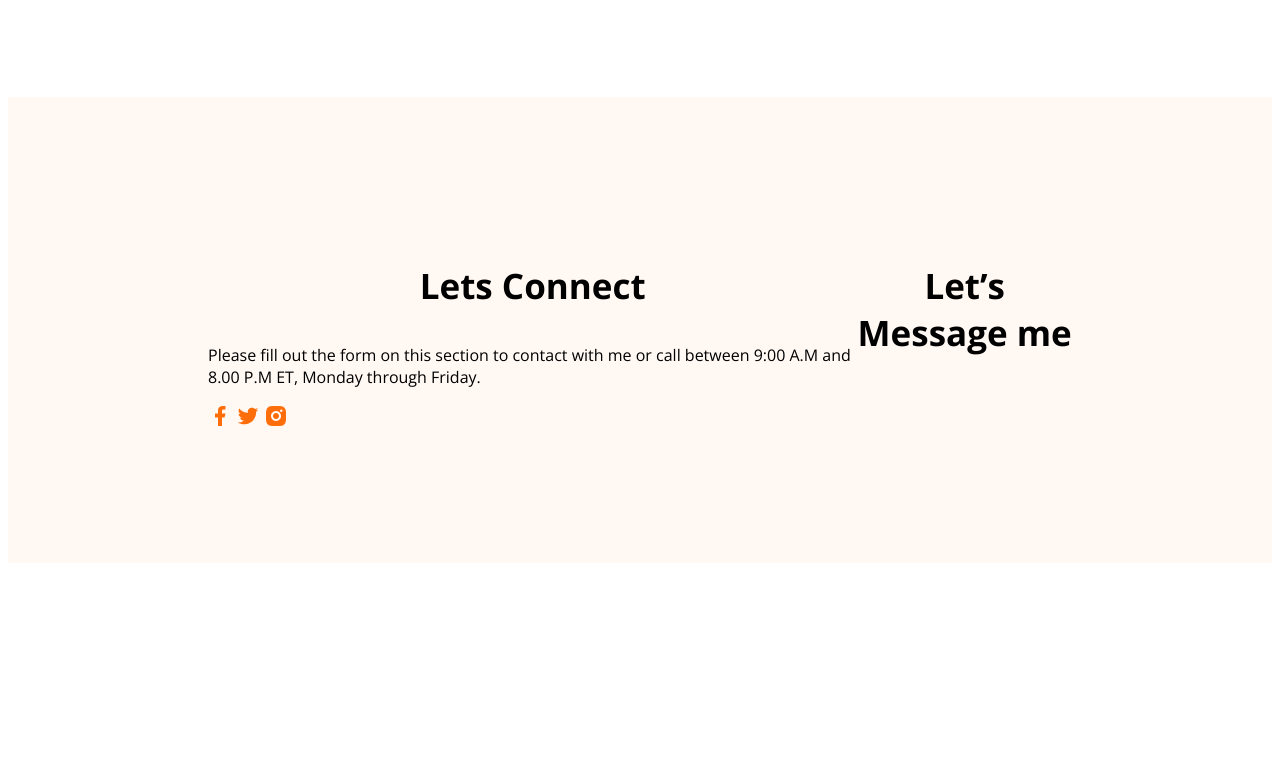
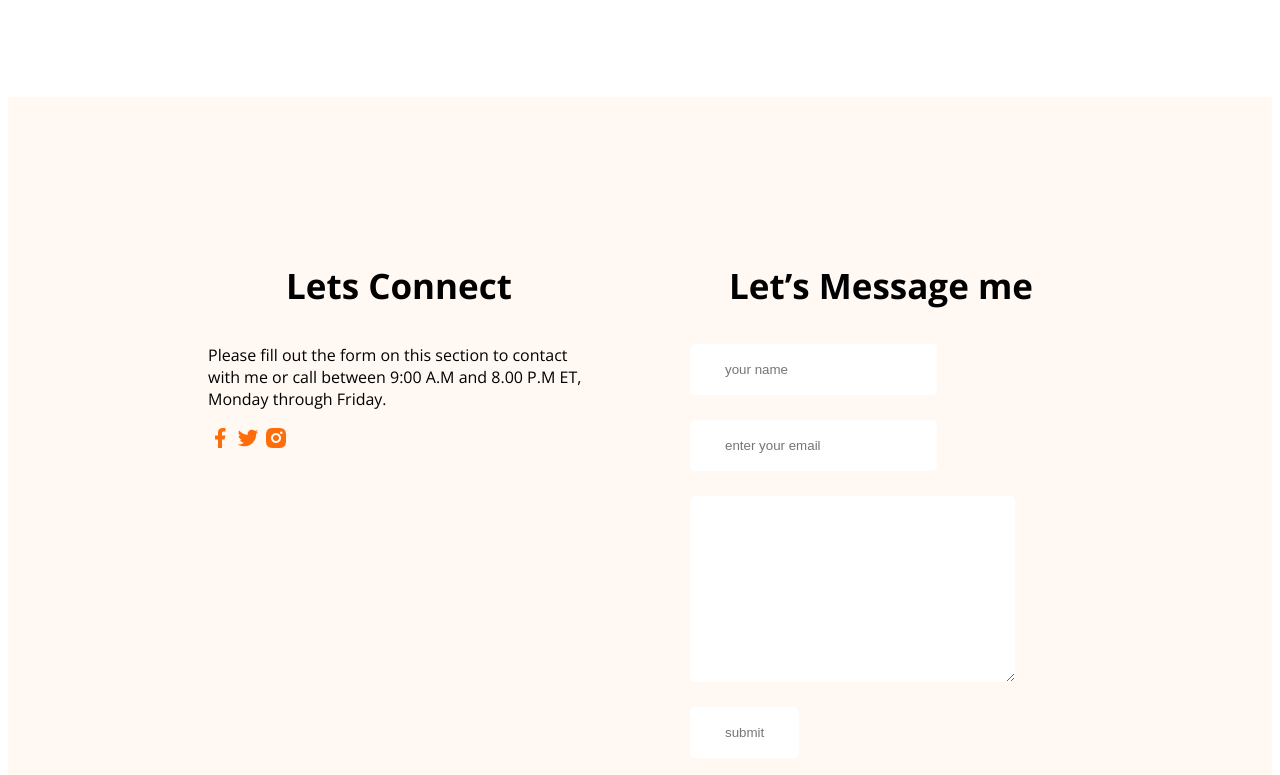
Before and after one commit to mahamudhassan1234/web-developer-portfolio, a plain HTML site: page index.html in a window 1280 px wide. Shown: the part 3205-3980 px from the top of the page. Before the commit the page ends 3776 px from the top, so only its background shows below. Drawn offline with nearby package versions, Linux system fonts and the light colour scheme.

Commit message:
footer section

```diff
--- a/index.html
+++ b/index.html
@@ -158,6 +158,13 @@
 </div>
 <div class="footer-cloum">
     <h3 class="section-tittle">Let’s Message me</h3>
+    <form class="contact" action="">
+    <input type="text" placeholder="your name">
+    <input type="email" placeholder="enter your email" id="">
+<textarea name="" id="" cols="30" rows="10"></textarea>
+<input type="submit" value="submit">
+
+ </form>
 </div>
     </footer>
 
--- a/style/portfolio.css
+++ b/style/portfolio.css
@@ -196,7 +196,20 @@
  /*footer style*/
  footer{
     display: flex;
-    background: #FFF8F3;
+    gap: 100px;
+     background: #FFF8F3;
     margin-top: 100px;
     padding: 130px 200px;
  }
+ .footer-cloum{
+    width: 50%;
+ }
+ .contact input,textarea{
+    display: block;
+    margin-bottom: 25px;
+    padding:18px 35px;
+    color: #757575;
+    border-radius: 5px;
+    background: #FFF;
+    border: 0;
+ }
```
